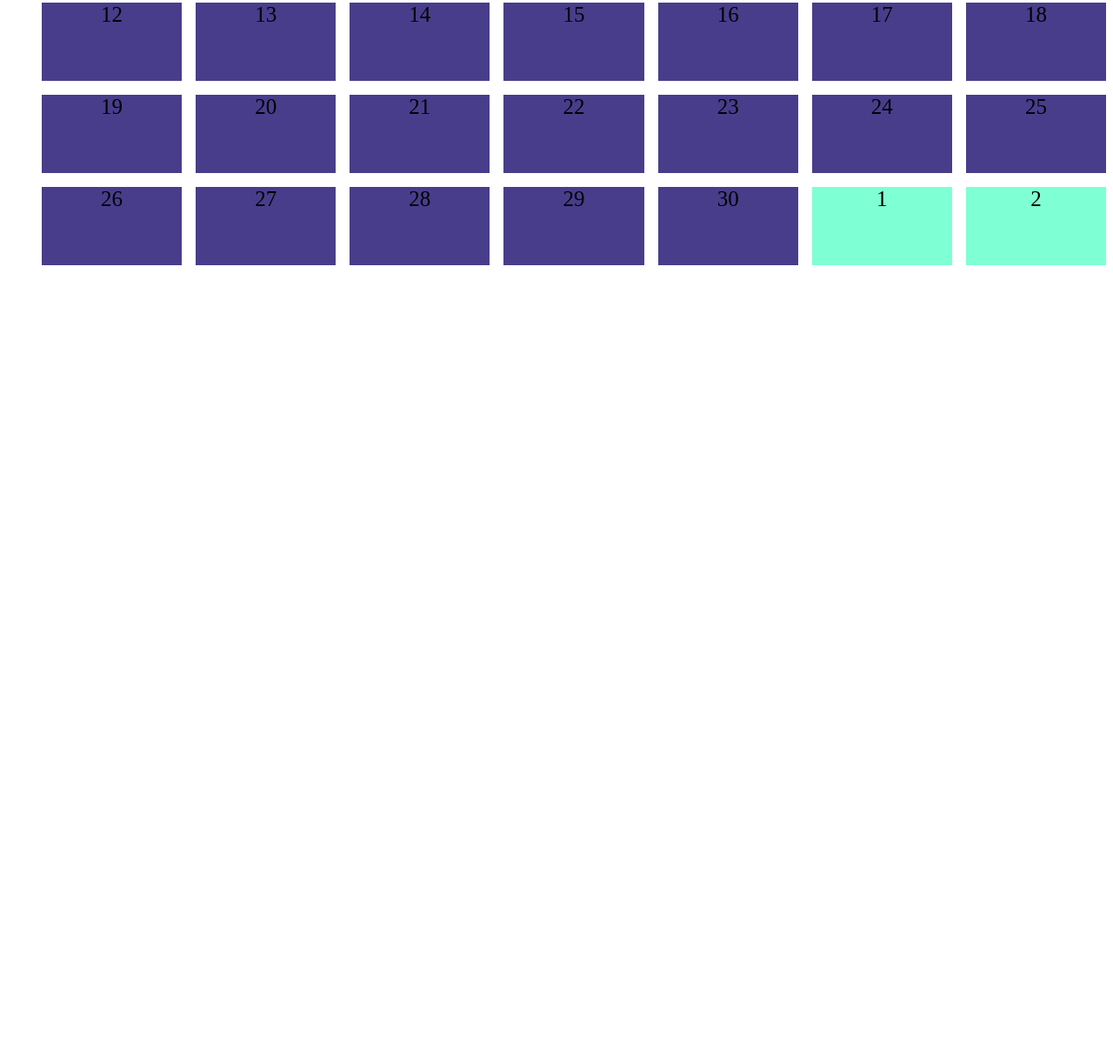
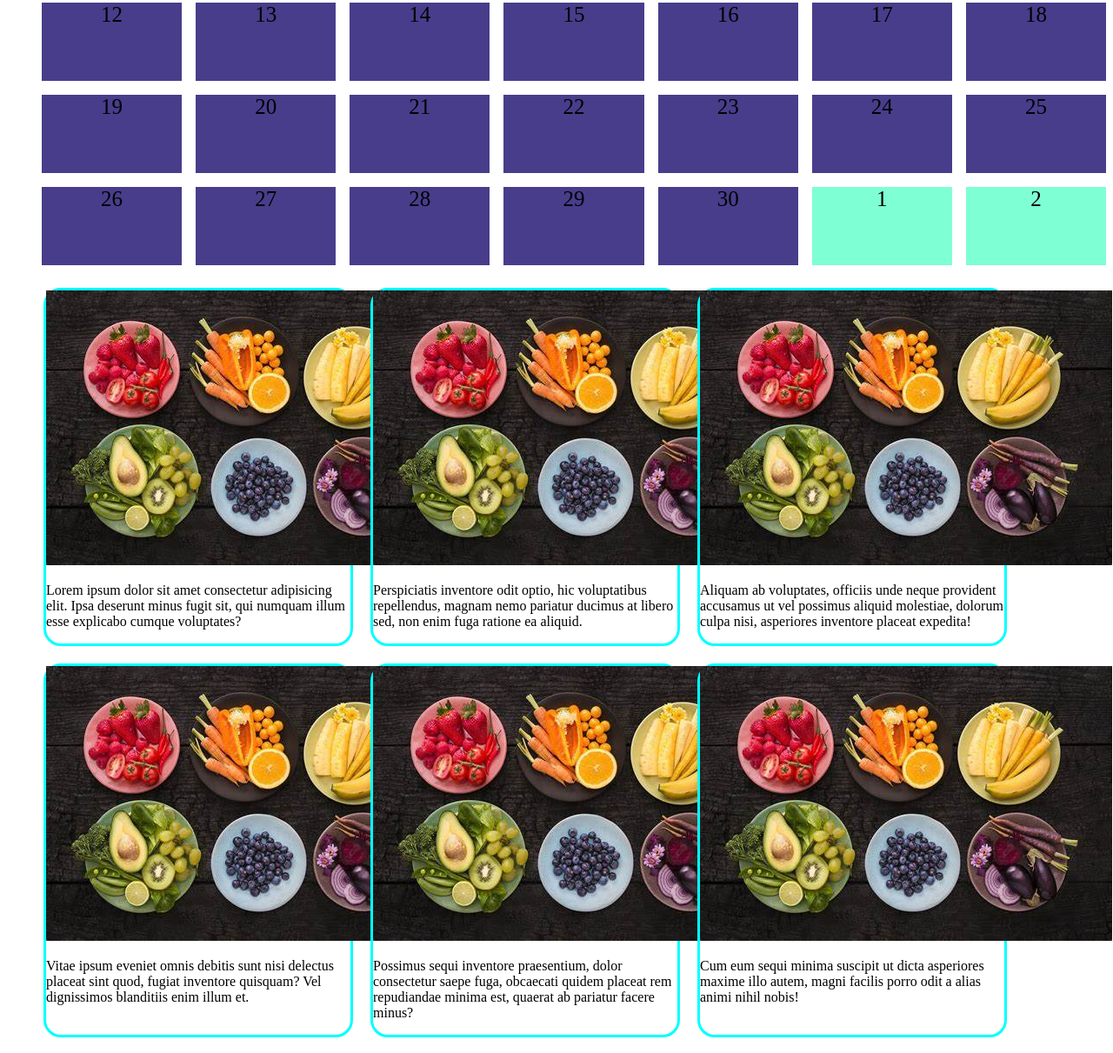
Before and after one commit to bonosree104/module-7-part-1-, a plain HTML site: page flex.html in a window 1280 px wide. Shown: the part 643-1854 px from the top of the page at 87% size. Before the commit the page ends 964 px from the top, so only its background shows below. Drawn offline with Linux system fonts and the light colour scheme.

Commit message:
finally complete

```diff
--- a/flex.html
+++ b/flex.html
@@ -73,6 +73,34 @@
         </ul>
     </div>
 
+    <div class ="fruit">
+        <div class="food">
+            <img src="images/food.jpg" alt="">
+            <p>Lorem ipsum dolor sit amet consectetur adipisicing elit. Ipsa deserunt minus fugit sit, qui numquam illum esse explicabo cumque voluptates?</p>
+        </div>
+        <div class="food">
+            <img src="images/food.jpg" alt="">
+            <p>Perspiciatis inventore odit optio, hic voluptatibus repellendus, magnam nemo pariatur ducimus at libero sed, non enim fuga ratione ea aliquid.</p>
+        </div>
+        <div class="food">
+            <img src="images/food.jpg" alt="">
+            <p>Aliquam ab voluptates, officiis unde neque provident accusamus ut vel possimus aliquid molestiae, dolorum culpa nisi, asperiores inventore placeat expedita!</p>
+        </div>
+        <div class="food">
+            <img src="images/food.jpg" alt="">
+            <p>Vitae ipsum eveniet omnis debitis sunt nisi delectus placeat sint quod, fugiat inventore quisquam? Vel dignissimos blanditiis enim illum et.</p>
+        </div>
+        <div class="food">
+            <img src="images/food.jpg" alt="">
+            <p>Possimus sequi inventore praesentium, dolor consectetur saepe fuga, obcaecati quidem placeat rem repudiandae minima est, quaerat ab pariatur facere minus?</p>
+        </div>
+        <div class="food">
+            <img src="images/food.jpg" alt="">
+            <p>Cum eum sequi minima suscipit ut dicta asperiores maxime illo autem, magni facilis porro odit a alias animi nihil nobis!</p>
+        </div>
+
+    </div>
+
 
 </body>
 </html>
--- a/style.css
+++ b/style.css
@@ -122,3 +122,15 @@ transition: transform .2s ease-in-out;
  li.other-month{
     background-color:aquamarine;
 }
+.fruit{
+    display: flex;
+    max-width: 1200px;
+    margin: 0 auto;
+    flex-wrap: wrap;
+}
+.food{
+    border:3px solid cyan;
+    border-radius: 20px;
+    margin: 10px;
+    width:350px;
+}
```
Also changed, not shown: images/food.jpg (added).
